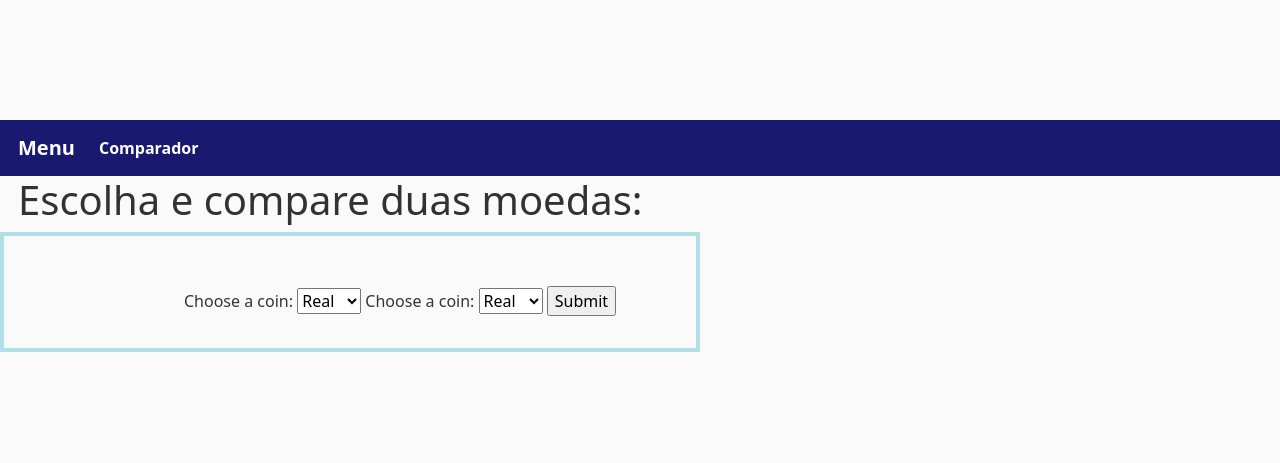
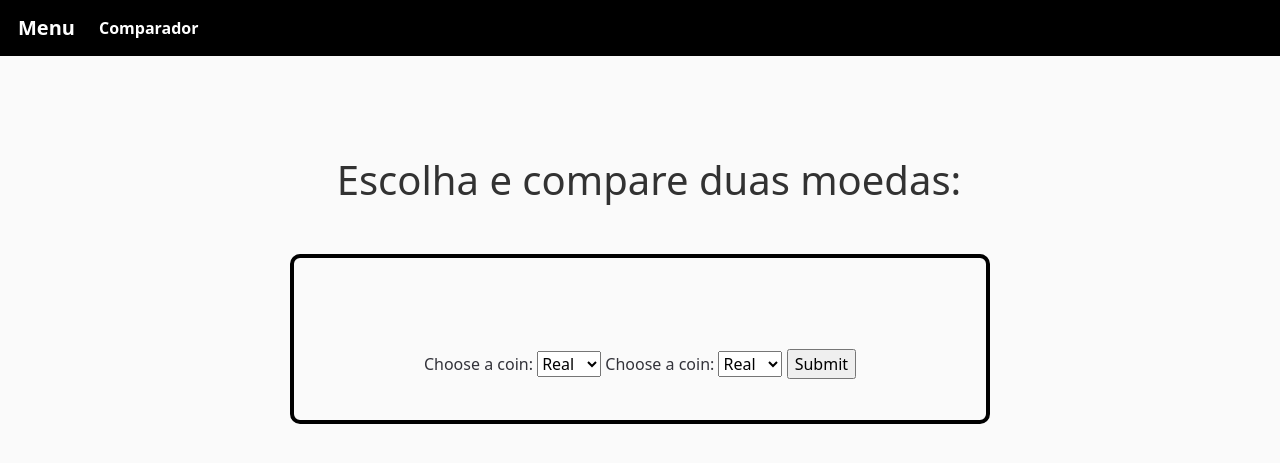
Before and after one commit to MarcianoPazinatto/CoinProject, a FastAPI app: template src/templates/coin_comparator.html in a window 1280 px wide. Shown: the top 463 px of the page. Run offline with FastAPI, Linux system fonts and the light colour scheme; the template is opened without the code that fills it, so the values that code supplies are empty; some libraries are stand-ins or nearby versions.

Commit message:
updating css

```diff
--- a/src/static/src/css/base.css
+++ b/src/static/src/css/base.css
@@ -1,45 +1,5 @@
-
-body {
-  background: #fafafa;
-  color: #33333a;
-  padding-top: 120px;
-}
-
-h1, h2, h3, h4, h5, h6 {
-  color: #323232;
-}
-
-.main-color {
-  background-color: #0e76a8 ;
-}
-
-.strike-through-td {
-    text-decoration: line-through;
-}
-
-.col-2{
-    color: #fffafa;
+nav, nav a, #navbar, .nav-item, .nav-link, .active{
     background: #000000;
-    font-size: 20px;
-    text-align: center;
-    border: 4px solid #ffffff;
-    border-radius: 1%;
-    font-weight: bold;
-
-}
-
-.col-3 {
-    text-align: right;
-    border: 4px solid #b0e0e6;
-    border-radius: 1%;
-}
-
-.espaco {
-    padding: 50px;
-}
-
-nav, nav a, #navbar, .nav-item, .nav-link, .active{
-    background: #191970;
     color: white;
     font-weight: bold;
 }
@@ -50,12 +10,105 @@ nav, nav a, #navbar, .nav-item, .nav-link, .active{
 
 .menu-nav-active{
     overflow: hidden;
+    color: black;
 }
 
+
+
+
+body {
+text-align: center;
+  background: #fafafa;
+  color: #33333a;
+
+}
+
+h1, h2, h3, h4, h5, h6 {
+text-align: center;
+  color: #323232;
+}
+
+.main-color {
+text-align: center;
+  background-color: #0e76a8 ;
+}
+
+.strike-through-td {
+text-align: center;
+    text-decoration: line-through;
+}
+
+#resposta{
+  padding-left:50px;
+  margin: auto;
+  width: 60%;
+}
+
+.col-2{
+    padding-left:50px;
+    color: #fffafa;
+    background: #000000;
+    font-size: 20px;
+    text-align: center;
+    border: 4px solid #000000;
+    border-radius: 1%;
+    font-weight: bold;
+
+}
+
+.col-3 {
+    padding-left:50px;
+    align-content: center;
+    text-align: center;
+    border: 4px solid #000000;
+    border-radius: 1%;
+}
+
+
+
+
 #selecao {
+    margin: auto;
+    margin-top: 50px;
+    width: 60%;
+    align-content: center;
+    text-align: center;
     padding-top: 50px;
-    padding-left: 180px;
-    border: 4px solid #b0e0e6;
-    height:120px;
+    border: 4px solid #000000;
+    height:170px;
     width:700px;
+    border-radius: 10px;
 }
+
+.select_coin{
+    padding:50px;
+    align-content: center;
+    text-align: center;
+    color: red;
+}
+
+#titulo{
+    padding-top: 100px;
+}
+
+#a button {
+	background: #B9DFFF;
+	color: #fff;
+	border: 1px solid #eee;
+	border-radius: 20px;
+	box-shadow: 5px 5px 5px #eee;
+	text-shadow: none;
+}
+
+.row{
+    padding-top: 30px;
+    padding-bottom:30px;
+}
+
+#resposta{
+ padding-bottom:30px;
+}
+
+.container{
+     padding-top:30px;
+}
--- a/src/templates/base.html
+++ b/src/templates/base.html
@@ -12,8 +12,7 @@
     <script src="https://cdn.jsdelivr.net/npm/bootstrap@5.1.3/dist/js/bootstrap.min.js" integrity="sha384-QJHtvGhmr9XOIpI6YVutG+2QOK9T+ZnN4kzFN1RtK3zEFEIsxhlmWl5/YESvpZ13" crossorigin="anonymous"></script>
     <link href="https://cdn.jsdelivr.net/npm/bootstrap@5.1.3/dist/css/bootstrap.min.css" rel="stylesheet" integrity="sha384-1BmE4kWBq78iYhFldvKuhfTAU6auU8tT94WrHftjDbrCEXSU1oBoqyl2QvZ6jIW3" crossorigin="anonymous">
     <title>CoinsViewer</title>
-</head>
-<body>
+
 <nav id="navbar" class="navbar navbar-expand-lg ">
   <a id="menu" class="navbar-brand" href="#">Menu</a>
   <button class="navbar-toggler" type="button" data-toggle="collapse" data-target="#navbarNavAltMarkup" aria-controls="navbarNavAltMarkup" aria-expanded="false" aria-label="Toggle navigation">
@@ -21,10 +20,12 @@
   </button>
   <div class="collapse navbar-collapse" id="navbarNavAltMarkup">
     <div class="navbar-nav">
-      <a class="nav-item nav-link" href="/coins/coin_comparator">Comparador</a>
+      <a class="nav-item nav-link" href="/coin_comparator">Comparador</a>
     </div>
   </div>
 </nav>
+</head>
+<body>
     {% block content %}{% endblock %}
 </body>
 </html>
--- a/src/templates/coin_comparator.html
+++ b/src/templates/coin_comparator.html
@@ -8,8 +8,10 @@
     <title>Coins_Compare</title>
 </head>
 <body >
+    <div id="titulo">
         <h1>Escolha e compare duas moedas:</h1>
-    <form id="selecao" method="post" action="/coins/comparator">
+        <form id="selecao" method="post" action="/comparator">
+            <div id="select_coin">
                 <label for="coins_one">Choose a coin:</label>
                 <select name="coins_one" id="coins_one">
                         <option value="BRL">Real</option>
@@ -26,8 +28,9 @@
 
                 <input type="submit" name="submit"/>
                 <div>{{ response }}</div>
+            </div>
         </form>
-
+    </div>
 
 </body>
 </html>
--- a/src/view/view.py
+++ b/src/view/view.py
@@ -7,7 +7,7 @@ from src.model.coins_model import Coin
 from fastapi.responses import HTMLResponse
 from fastapi.templating import Jinja2Templates
 
-coin_view = APIRouter(prefix="/coins")
+coin_view = APIRouter()
 templates = Jinja2Templates(directory="src/templates/")
 
 
@@ -32,6 +32,6 @@ async def home(request: Request):
     return templates.TemplateResponse("coin_comparator.html", {"request": request})
 
 
-@coin_view.get("/menu")
+@coin_view.get("/")
 async def home(request: Request):
     return templates.TemplateResponse("base.html", {"request": request})
```
Also changed, not shown: src/templates/basicform.html (+5 -3 lines). Lines whose indentation alone changed are shown as unchanged.
